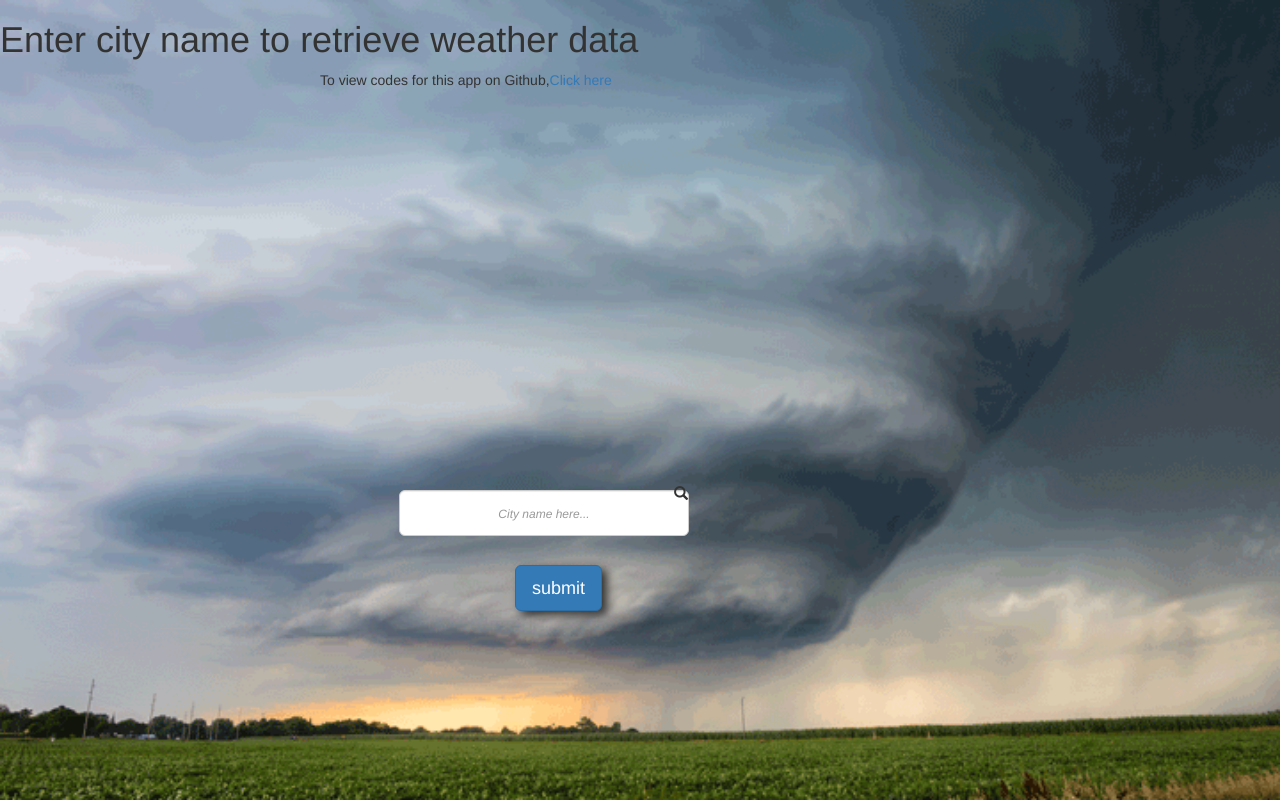
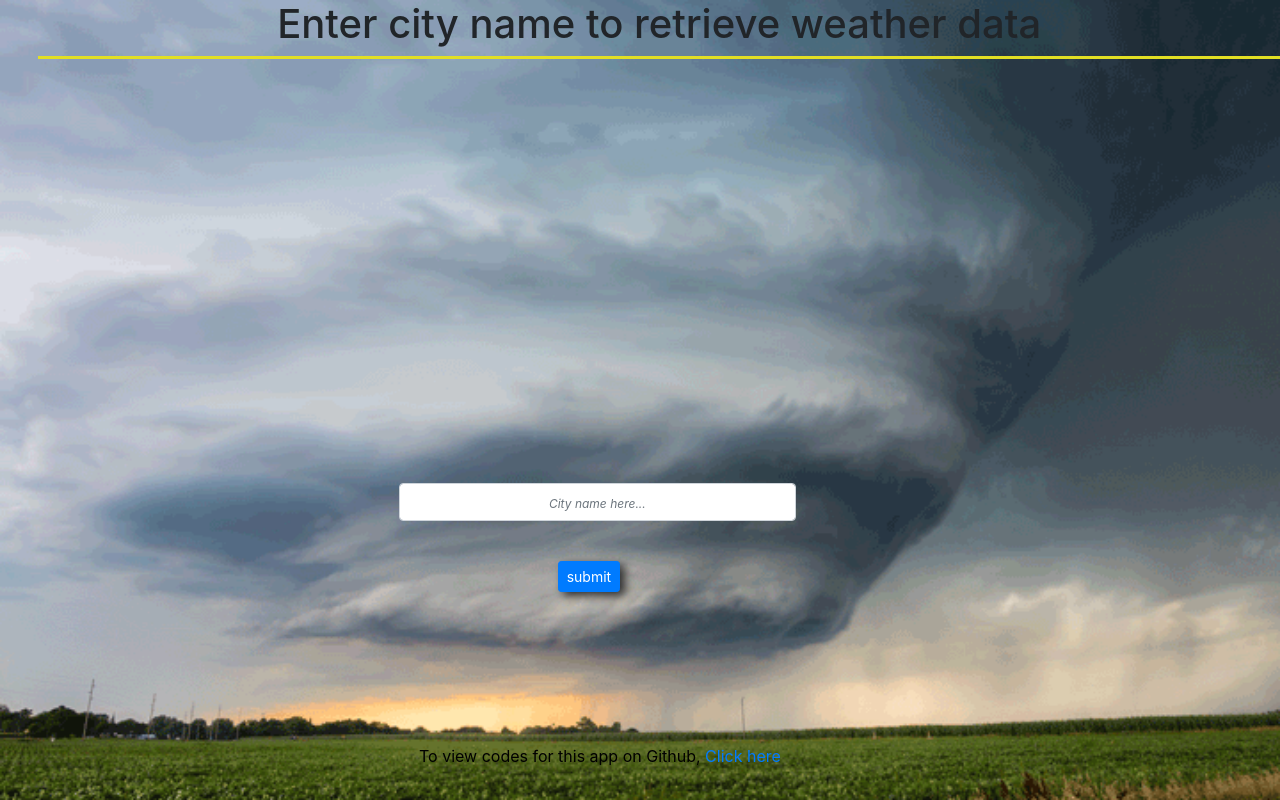
Before and after one commit to YohanTe/weatherapp, a Django app: page / in a window 1280 px wide. Run offline with Django 3.2, Linux system fonts and the light colour scheme; some libraries are stand-ins or nearby versions.

Commit message:
Update index.html

```diff
--- a/apps/weather_app/templates/weather_app/index.html
+++ b/apps/weather_app/templates/weather_app/index.html
@@ -1,45 +1,47 @@
 <!doctype html>
 <html>
+
 <head>
     <meta name="viewport" content="width=device-width, initial-scale=1">
     <title>Weather</title>
     {% load static %}
     <link rel="stylesheet" type="text/css" href="{% static 'weather_app/style.css' %}" />
     <script src="https://ajax.googleapis.com/ajax/libs/jquery/3.3.1/jquery.min.js"></script>
-    <link rel="stylesheet" href="https://maxcdn.bootstrapcdn.com/bootstrap/3.3.7/css/bootstrap.min.css">
-    <script src="https://maxcdn.bootstrapcdn.com/bootstrap/3.3.7/js/bootstrap.min.js"></script>
-
+    <link href="https://stackpath.bootstrapcdn.com/bootstrap/4.1.3/css/bootstrap.min.css" rel="stylesheet" integrity="sha384-MCw98/SFnGE8fJT3GXwEOngsV7Zt27NXFoaoApmYm81iuXoPkFOJwJ8ERdknLPMO"
+        crossorigin="anonymous">
     <script>
-        $(document).ready(function() {
-           $('form').submit(function(){
+        $(document).ready(function () {
+            $('form').submit(function () {
                 var apikey = 'ee6d2ccd5adb752de5afa4fe6411a4d6';
                 var city = $('input:text[name=city]').val();
-                $.get('http://api.openweathermap.org/data/2.5/weather?q=' + city + '&units=imperial&appid=' + apikey, function(res){
+                $.get('http://api.openweathermap.org/data/2.5/weather?q=' + city + '&units=imperial&appid=' + apikey, function (res) {
                     var result = '';
-                    var string='';
+                    var string = '';
                     string += "<p>" + res['name'] + ": " + res['weather'][0]['description'] + "</p><br>";
                     string += "<p>" + "Temperature: " + res['main']['temp'] + " F</p>";
-                    $('#results').hide().html(string).fadeIn('slow');
+                    $('.results').hide().html(string).fadeIn('slow');
                 }, 'jsonp');
                 return false;
-           })
+            })
 
         });
     </script>
 </head>
+
 <body>
-    <div id="header"><h1 >Enter city name to retrieve weather data</h1></div>
-    <form class="form-group col-xs-3" >
+    <div class="header">
+        <h1>Enter city name to retrieve weather data</h1>
+    </div>
+    <form class="form-group col-4 ">
         <label for='city'></label>
-        <input type='text' class="form-control input-lg"  name='city' id='city' placeholder="City name here..."/>
-        <span class="glyphicon glyphicon-search form-control-feedback"></span>
-        <input type='submit' class="btn btn-primary btn-lg" value='submit'/>
+        <input type='text' class="form-control input-md" name='city' id='city' placeholder="City name here..." />
+        <input type='submit' class="btn btn-primary btn-sm" value='submit' />
     </form>
-    <!-- <video autoplay muted loop id="myVideo">
-        <source src="../../../static/weather_app/clouds.mp4" type="video/mp4">
-    </video> -->
-    <div id="results"></div>
-    <p id="link">To view codes for this app on Github,<a href="https://github.com/YohanTe?tab=repositories" target="_blank">Click here</a></p>
+    <div class="results"></div>
+    <p class="link">To view codes for this app on Github,
+        <a href="https://github.com/YohanTe?tab=repositories" target="_blank">Click here</a>
+    </p>
 
 </body>
+
 </html>
```
